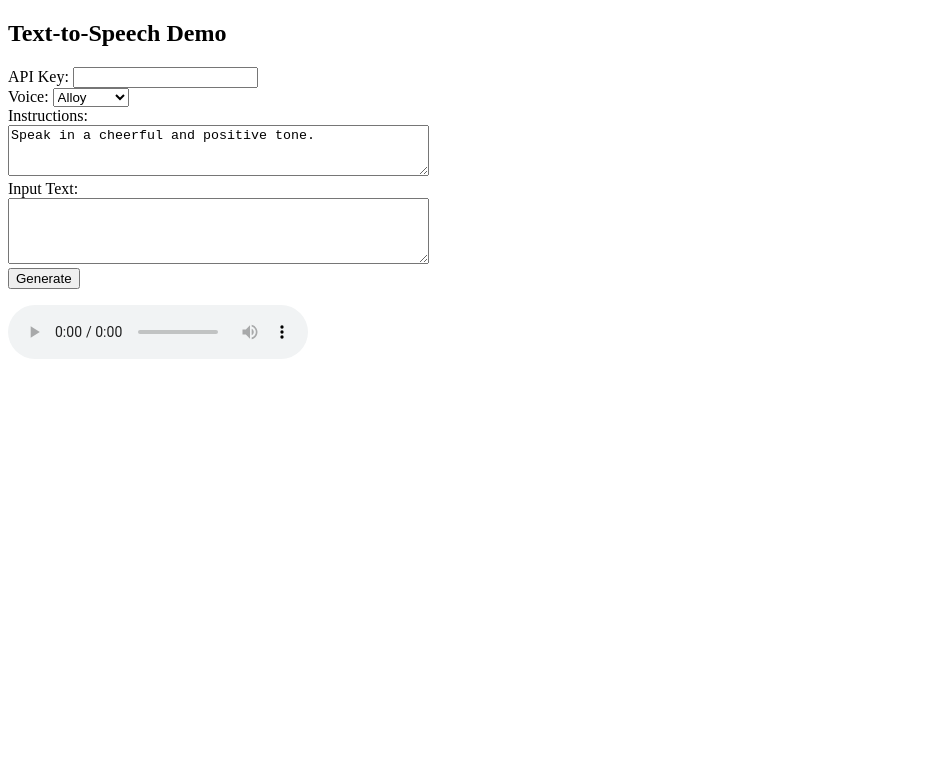
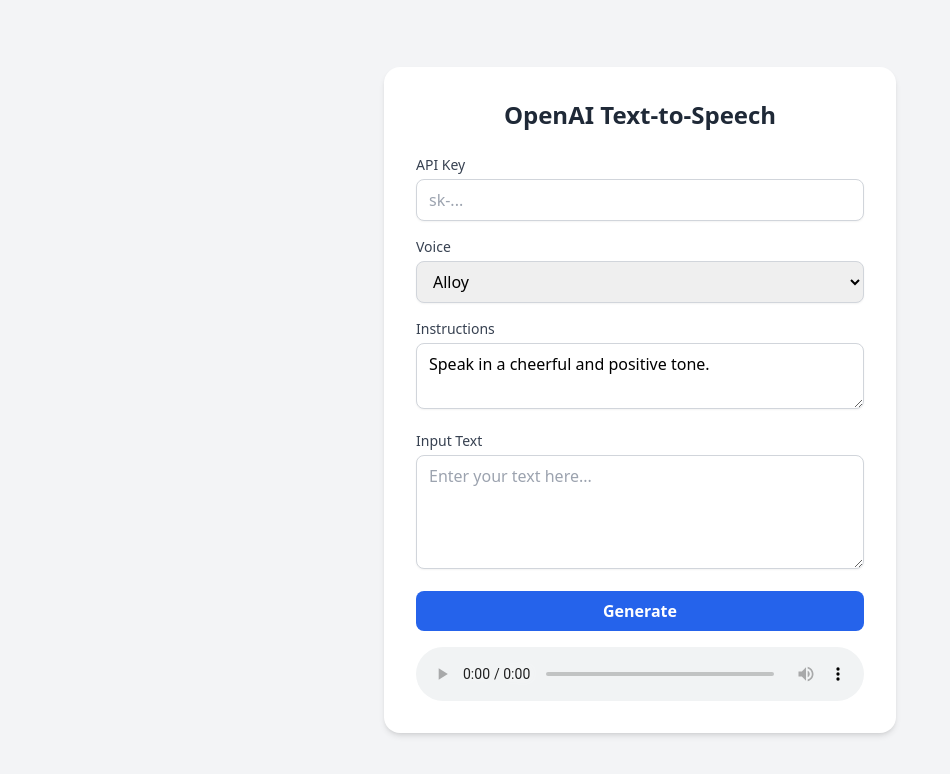
Before and after one commit to tomba07/speech-ui, a plain HTML site: page index.html in a window 1280 px wide. Shown: the whole page, without its empty margins (0-950 px from the left). Drawn offline with nearby package versions, Linux system fonts and the light colour scheme.

Commit message:
Simple Styling

```diff
--- a/index.html
+++ b/index.html
@@ -1,16 +1,31 @@
-<!-- index.html -->
 <!DOCTYPE html>
 <html lang="en">
   <head>
     <meta charset="UTF-8" />
     <title>OpenAI TTS Demo</title>
+    <script src="https://cdn.tailwindcss.com"></script>
   </head>
-  <body>
-    <h2>Text-to-Speech Demo</h2>
-    <label>API Key: <input type="password" id="apiKey" /></label><br />
-    <label
-      >Voice:
-      <select id="voice">
+  <body class="bg-gray-100 min-h-screen flex items-center justify-center px-4">
+    <div class="bg-white shadow-md rounded-2xl p-8 max-w-lg w-full">
+      <h2 class="text-2xl font-semibold text-center mb-6 text-gray-800">OpenAI Text-to-Speech</h2>
+
+      <div class="space-y-4">
+        <div>
+          <label class="block text-sm font-medium text-gray-700">API Key</label>
+          <input
+            type="password"
+            id="apiKey"
+            placeholder="sk-..."
+            class="mt-1 w-full px-3 py-2 border border-gray-300 rounded-lg shadow-sm focus:outline-none focus:ring focus:border-blue-400"
+          />
+        </div>
+
+        <div>
+          <label class="block text-sm font-medium text-gray-700">Voice</label>
+          <select
+            id="voice"
+            class="mt-1 w-full px-3 py-2 border border-gray-300 rounded-lg shadow-sm focus:outline-none focus:ring focus:border-blue-400"
+          >
             <option value="alloy">Alloy</option>
             <option value="ash">Ash</option>
             <option value="ballad">Ballad</option>
@@ -21,19 +36,42 @@
             <option value="nova">Nova</option>
             <option value="sage">Sage</option>
             <option value="shimmer">Shimmer</option>
-      </select> </label
-    ><br />
-    <label
-      >Instructions:<br />
-      <textarea id="instructions" rows="3" cols="50">Speak in a cheerful and positive tone.</textarea></label
-    ><br />
-    <label
-      >Input Text:<br />
-      <textarea id="inputText" rows="4" cols="50"></textarea></label
-    ><br />
-    <button onclick="generateSpeech()">Generate</button>
-    <p id="status"></p>
-    <audio id="audioPlayer" controls></audio>
+          </select>
+        </div>
+
+        <div>
+          <label class="block text-sm font-medium text-gray-700">Instructions</label>
+          <textarea
+            id="instructions"
+            rows="2"
+            class="mt-1 w-full px-3 py-2 border border-gray-300 rounded-lg shadow-sm focus:outline-none focus:ring focus:border-blue-400"
+          >
+Speak in a cheerful and positive tone.</textarea
+          >
+        </div>
+
+        <div>
+          <label class="block text-sm font-medium text-gray-700">Input Text</label>
+          <textarea
+            id="inputText"
+            rows="4"
+            placeholder="Enter your text here..."
+            class="mt-1 w-full px-3 py-2 border border-gray-300 rounded-lg shadow-sm focus:outline-none focus:ring focus:border-blue-400"
+          ></textarea>
+        </div>
+
+        <button
+          onclick="generateSpeech()"
+          class="w-full py-2 px-4 bg-blue-600 text-white font-semibold rounded-lg hover:bg-blue-700 transition duration-200"
+        >
+          Generate
+        </button>
+
+        <p id="status" class="text-center text-sm text-gray-600 mt-2"></p>
+
+        <audio id="audioPlayer" class="w-full mt-4" controls></audio>
+      </div>
+    </div>
 
     <script>
       async function generateSpeech() {
@@ -51,7 +89,7 @@
         });
 
         if (!response.ok) {
-          document.getElementById("status").innerText = "Error generating speech";
+          document.getElementById("status").innerText = "Error generating speech.";
           return;
         }
 
@@ -60,7 +98,7 @@
         const audio = document.getElementById("audioPlayer");
         audio.src = url;
         audio.play();
-        document.getElementById("status").innerText = "Done!";
+        document.getElementById("status").innerText = "Speech generated!";
       }
     </script>
   </body>
```
Lines whose indentation alone changed are shown as unchanged.
